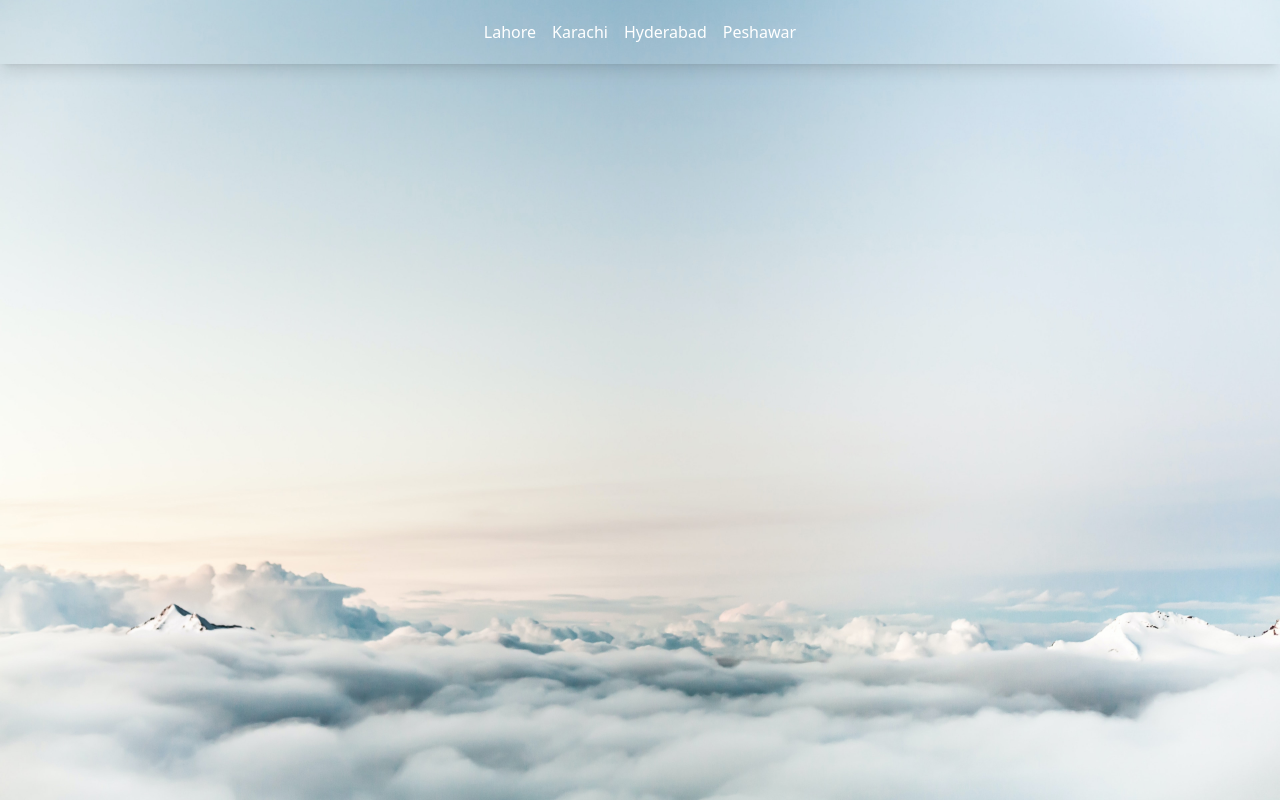
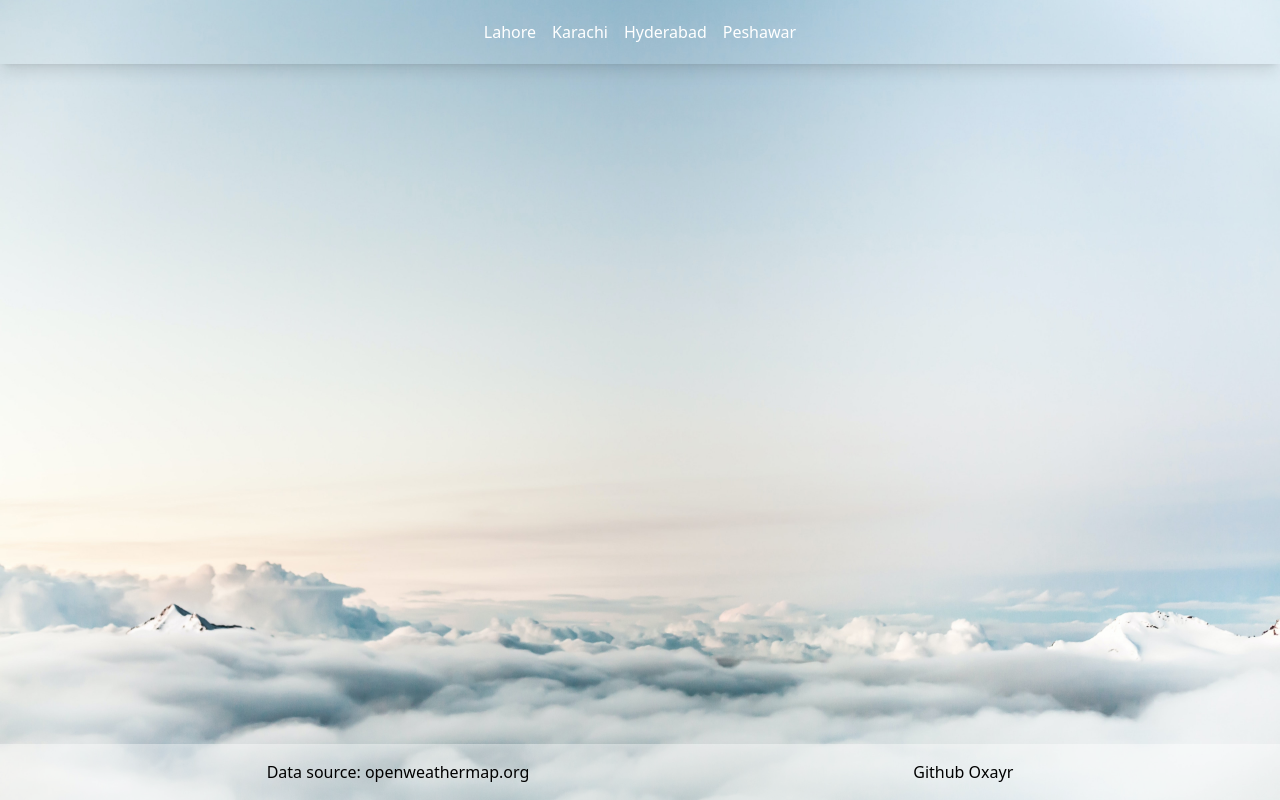
Before and after one commit to OXAYR/Weather-Prediction-ts, a website built with webpack: page dist/index.html in a window 1280 px wide. Built offline with nearby package versions, Linux system fonts and the light colour scheme.

Commit message:
added the bottom bar

```diff
--- a/src/components/bottomBar.ts
+++ b/src/components/bottomBar.ts
@@ -1,13 +1,13 @@
 /** @format */
 
 class BottomBar extends HTMLElement {
-  connectedCallBack() {
+  connectedCallback() {
     this.innerHTML = `
-    <div class='flex justify-center items-center py-10 bg-white bg-opacity-5 text-black gap-20'>
-    <div>Data source: openweathermap.org</div>
-    <div>Github Oxayr<a href='https://github.com/OXAYR/Weather-Prediction-ts'/></div>
-    </div>
-    `;
+        <div class='flex justify-center items-center py-4 bg-white bg-opacity-40 text-black gap-96'>
+          <div>Data source: openweathermap.org</div>
+          <div><a href='https://github.com/OXAYR/Weather-Prediction-ts' target="_blank">Github Oxayr</a></div>
+        </div>
+      `;
   }
 }
 customElements.define("bottom-bar", BottomBar);
```
Also changed, not shown: dist/index.html, dist/main.js.
